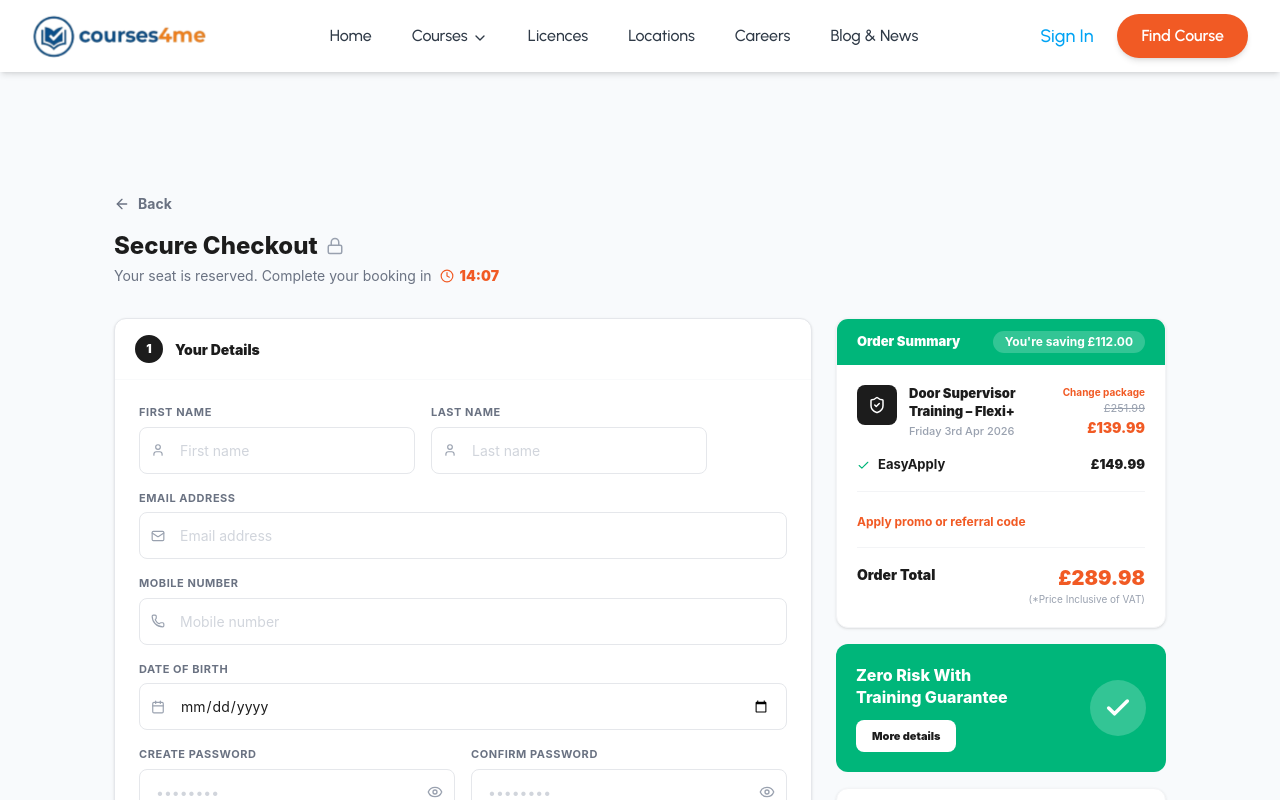
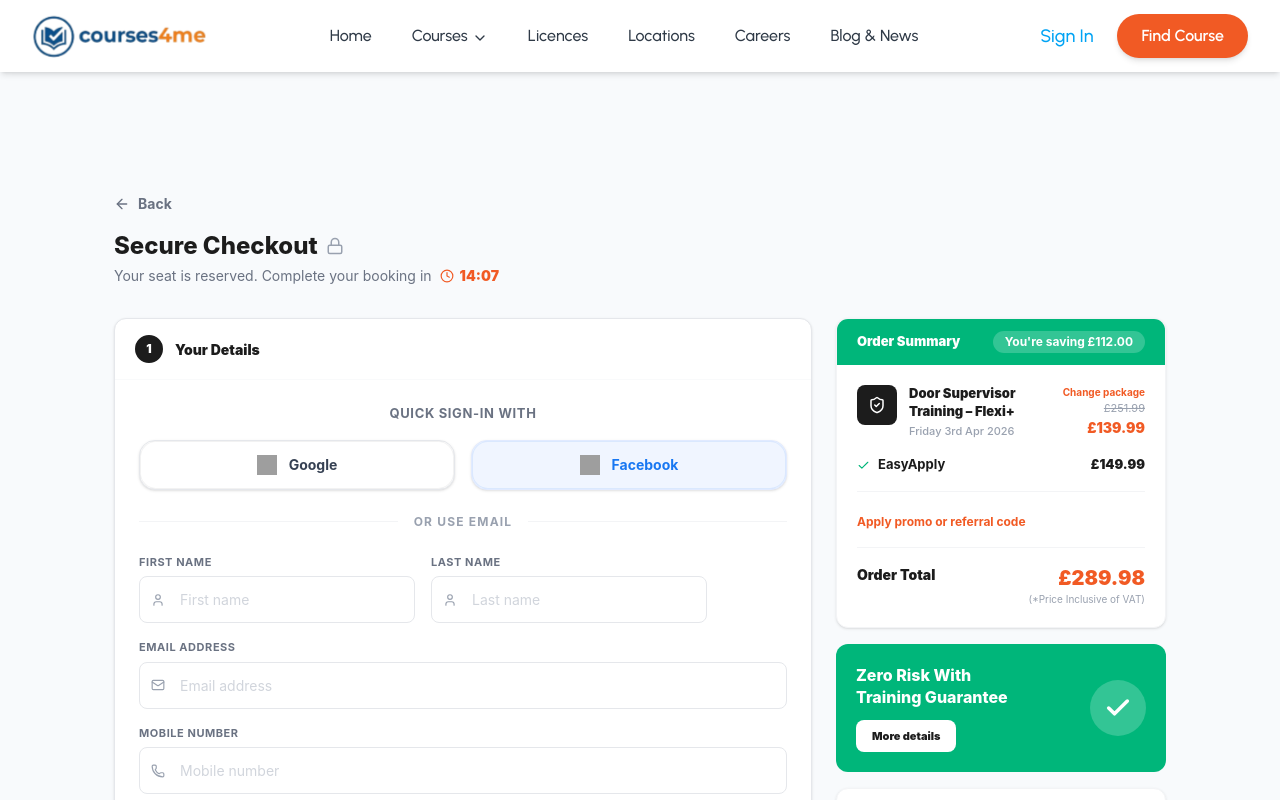
Before and after one commit to Muhammad-ishaq-D/course4me, a React (Vite) app: page /booking/checkout in a window 1280 px wide. Built offline with nearby package versions, Linux system fonts and the light colour scheme; grey boxes are pictures that could not be loaded.

Commit message:
implement authentication context and header navigation with user state management

```diff
--- a/src/pages/Authentication/components/LoginForm.jsx
+++ b/src/pages/Authentication/components/LoginForm.jsx
@@ -3,9 +3,11 @@ import { Mail, Lock, LogIn, User, Eye, EyeOff, Loader2 } from "lucide-react";
 import ForgotPassword from "./ForgotPassword";
 import { useAuth } from "../../../context/AuthContext";
 import { useNavigate, useLocation } from "react-router-dom";
+import SocialLogin from "./SocialLogin";
 
 const LoginForm = () => {
   const [error, setError] = useState("");
+  const [socialHint, setSocialHint] = useState(null); // 'google' | 'facebook' | null
   const [errors, setErrors] = useState({});
   const [showForgotPassword, setShowForgotPassword] = useState(false);
   const [showPassword, setShowPassword] = useState(false);
@@ -52,6 +54,7 @@ const LoginForm = () => {
     e.preventDefault();
 
     setError("");
+    setSocialHint(null);
 
     // frontend validation first
     if (!validateForm()) return;
@@ -64,9 +67,14 @@ const LoginForm = () => {
     } catch (err) {
       console.error("Login error:", err);
 
-      const message = err.response?.data?.message;
+      const data = err.response?.data;
+      const message = data?.message;
+      const provider = data?.socialProvider; // 'google' | 'facebook' | null
 
-      if (message === "Invalid credentials") {
+      if (provider) {
+        setSocialHint(provider);
+        setError(message);
+      } else if (message === "Invalid credentials") {
         setError("Email or password is incorrect");
       } else {
         setError(message || "Something went wrong");
@@ -76,12 +84,6 @@ const LoginForm = () => {
     }
   };
 
-  const handleSocialLogin = (platform) => {
-    // For production, these would redirect to the backend auth endpoints
-    console.log(`Logging in with ${platform}...`);
-    const apiUrl = import.meta.env.VITE_API_URL || "http://localhost:5000/api";
-    window.location.href = `${apiUrl}/auth/${platform.toLowerCase()}`;
-  };
 
   return (
     <div className="flex justify-center lg:justify-end">
@@ -101,11 +103,46 @@ const LoginForm = () => {
             </div>
           </div>
 
-          {error && (
+          {/* Standard error */}
+          {error && !socialHint && (
             <div className="mb-6 p-4 bg-red-50 border border-red-200 text-red-600 rounded-2xl text-sm font-medium animate-in fade-in slide-in-from-top-2">
               {error}
             </div>
           )}
+
+          {/* Social provider hint */}
+          {error && socialHint && (
+            <div className="mb-6 p-4 bg-orange-50 border border-orange-200 rounded-2xl text-sm animate-in fade-in slide-in-from-top-2">
+              <p className="font-bold text-orange-700 mb-3">{error}</p>
+              <div className="flex flex-col gap-2">
+                <button
+                  type="button"
+                  onClick={() => {
+                    const apiUrl = import.meta.env.VITE_API_URL || "http://localhost:5000/api";
+                    window.location.href = `${apiUrl}/auth/${socialHint}`;
+                  }}
+                  className="w-full flex items-center justify-center gap-2 py-2.5 px-4 bg-white border border-orange-200 rounded-xl text-sm font-bold text-gray-700 hover:bg-orange-50 transition-all"
+                >
+                  <img
+                    src={socialHint === "google"
+                      ? "https://www.svgrepo.com/show/355037/google.svg"
+                      : "https://www.svgrepo.com/show/475647/facebook-color.svg"}
+                    className="w-4 h-4"
+                    alt={socialHint}
+                  />
+                  Sign in with {socialHint.charAt(0).toUpperCase() + socialHint.slice(1)}
+                </button>
+                <button
+                  type="button"
+                  onClick={() => setShowForgotPassword(true)}
+                  className="text-orange-600 font-bold text-xs hover:underline"
+                >
+                  Or use &quot;Forgot Password&quot; to set an email password
+                </button>
+              </div>
+            </div>
+          )}
+
 
           <form className="space-y-4" onSubmit={handleSubmit}>
             <div className="space-y-1">
@@ -198,30 +235,7 @@ const LoginForm = () => {
             </div>
           </div>
 
-          <div className="grid grid-cols-2 gap-4">
-            <button
-              onClick={() => handleSocialLogin("Google")}
-              className="flex items-center justify-center gap-3 py-3.5 border border-gray-200 rounded-2xl hover:bg-gray-50 transition-all font-semibold text-sm"
-            >
-              <img
-                src="https://www.svgrepo.com/show/355037/google.svg"
-                className="w-5 h-5"
-                alt="G"
-              />
-              Google
-            </button>
-            <button
-              onClick={() => handleSocialLogin("Facebook")}
-              className="flex items-center justify-center gap-3 py-3.5 bg-[#F0F5FF] text-[#1877F2] rounded-2xl hover:bg-[#E1EAFF] transition-all font-semibold text-sm"
-            >
-              <img
-                src="https://www.svgrepo.com/show/475647/facebook-color.svg"
-                className="w-5 h-5"
-                alt="F"
-              />
-              Facebook
-            </button>
-          </div>
+          <SocialLogin />
         </div>
       </div>
     </div>
--- /dev/null
+++ b/src/pages/Authentication/components/SocialLogin.jsx
@@ -0,0 +1,48 @@
+import React from "react";
+import { useLocation } from "react-router-dom";
+
+const SocialLogin = ({ className = "" }) => {
+  const location = useLocation();
+
+  const handleSocialLogin = (platform) => {
+    const apiUrl = import.meta.env.VITE_API_URL || "http://localhost:5000/api";
+
+    // Pass current path as redirect so user comes back here
+    const currentPath = location.pathname + location.search;
+    const redirectParam = encodeURIComponent(currentPath);
+
+    window.location.href = `${apiUrl}/auth/${platform.toLowerCase()}?redirect=${redirectParam}`;
+  };
+
+  return (
+    <div className={`grid grid-cols-2 gap-4 ${className}`}>
+      <button
+        onClick={() => handleSocialLogin("Google")}
+        className="group relative flex items-center justify-center gap-3 py-3.5 px-4 border border-gray-200 rounded-2xl hover:bg-gray-50 hover:border-gray-300 transition-all duration-300 font-bold text-sm text-gray-700 active:scale-[0.98] bg-white shadow-sm hover:shadow-md"
+      >
+        <img
+          src="https://www.svgrepo.com/show/355037/google.svg"
+          className="w-5 h-5 group-hover:scale-110 transition-transform duration-300"
+          alt="Google"
+        />
+        <span>Google</span>
+        <div className="absolute inset-0 rounded-2xl ring-1 ring-inset ring-black/5 pointer-events-none"></div>
+      </button>
+
+      <button
+        onClick={() => handleSocialLogin("Facebook")}
+        className="group relative flex items-center justify-center gap-3 py-3.5 px-4 bg-[#F0F5FF] text-[#1877F2] border border-[#E1EAFF] rounded-2xl hover:bg-[#E1EAFF] hover:border-[#D1DFFF] transition-all duration-300 font-bold text-sm active:scale-[0.98] shadow-sm hover:shadow-md"
+      >
+        <img
+          src="https://www.svgrepo.com/show/475647/facebook-color.svg"
+          className="w-5 h-5 group-hover:scale-110 transition-transform duration-300"
+          alt="Facebook"
+        />
+        <span>Facebook</span>
+        <div className="absolute inset-0 rounded-2xl ring-1 ring-inset ring-[#1877F2]/10 pointer-events-none"></div>
+      </button>
+    </div>
+  );
+};
+
+export default SocialLogin;
--- a/src/pages/courses/CourseCheckout.jsx
+++ b/src/pages/courses/CourseCheckout.jsx
@@ -36,6 +36,7 @@ import { useSearchParams } from "react-router-dom";
 import {
   checkoutDetailsSchema,
   checkoutBillingSchema,
+  checkoutSocialDetailsSchema,
   validateAll,
   validateField,
 } from "../../utils/validationSchemas";
@@ -44,6 +45,7 @@ import { useAuth } from "../../context/AuthContext";
 import CheckoutSkeleton from "../../components/ui/CheckoutSkeleton";
 import RightSidebar from "../../components/checkoutComponents/RightSidebar";
 import CardPaymentModal from "../../components/modals/CardPaymentModal";
+import SocialLogin from "../Authentication/components/SocialLogin";
 
 /* ─── helpers ─── */
 const StepCheck = () => (
@@ -616,7 +618,7 @@ const BookingConfirmed = ({
 /* ═══════════════════════════════════════════════════════ */
 const CourseCheckout = () => {
   const navigate = useNavigate();
-  const { login: authLogin } = useAuth();
+  const { login: authLogin, user } = useAuth();
   const [searchParams] = useSearchParams();
   const [isLoading, setIsLoading] = useState(true);
   const [isSubmitting, setIsSubmitting] = useState(false);
@@ -756,6 +758,13 @@ const CourseCheckout = () => {
 
   const validateStep = async (step) => {
     if (step === 1) {
+      // If user is already logged in, only validate mobile & dob
+      if (user) {
+        const errs = await validateAll(checkoutSocialDetailsSchema, details);
+        setDetailsErrors(errs);
+        return Object.keys(errs).length === 0;
+      }
+
       const errs = await validateAll(checkoutDetailsSchema, details);
 
       if (
@@ -832,6 +841,26 @@ const CourseCheckout = () => {
     fetchData();
     window.scrollTo(0, 0);
   }, [courseId, scheduleId, plan]);
+
+  // Sync user details if logged in (especially after social auth redirect)
+  useEffect(() => {
+    if (user) {
+      const updatedDetails = {
+        ...details,
+        firstName: user.name?.split(" ")[0] || details.firstName,
+        lastName: user.name?.split(" ").slice(1).join(" ") || details.lastName,
+        email: user.email || details.email,
+        mobile: user.phone || details.mobile,
+        dob: user.dob || details.dob,
+      };
+      setDetails(updatedDetails);
+
+      // If user has all required info, auto-advance to step 2 if we are on step 1
+      if (activeStep === 1 && updatedDetails.mobile && updatedDetails.dob && updatedDetails.firstName) {
+        setActiveStep(2);
+      }
+    }
+  }, [user]);
 
   useEffect(() => {
     if (isLoading || isConfirmed) return;
@@ -1035,7 +1064,55 @@ const CourseCheckout = () => {
                     </div>
                   )}
 
-                  {isLoggingIn ? (
+                  {user ? (
+                    <div className="space-y-4 animate-in fade-in slide-in-from-top-2 duration-300">
+                      <div className="bg-blue-50/50 border border-blue-100 p-4 rounded-xl mb-4">
+                        <p className="text-[13px] text-blue-700 font-semibold">
+                          Please complete your profile with your mobile number and date of birth to proceed.
+                        </p>
+                      </div>
+                      <FieldInput
+                        label="Mobile number"
+                        placeholder="Mobile number"
+                        type="tel"
+                        value={details.mobile}
+                        onChange={(v) => updateDetail("mobile", v)}
+                        icon={Phone}
+                        error={detailsErrors.mobile}
+                      />
+                      <FieldInput
+                        label="Date of birth"
+                        type="date"
+                        value={details.dob}
+                        onChange={(v) => updateDetail("dob", v)}
+                        icon={Calendar}
+                        error={detailsErrors.dob}
+                      />
+                      <SaveBtn
+                        loading={checkingEmail}
+                        onClick={async () => {
+                          if (await validateStep(1)) setActiveStep(2);
+                        }}
+                      />
+                    </div>
+                  ) : (
+                    <>
+                      <div className="mb-6">
+                        <p className="text-[13px] text-gray-500 font-bold mb-4 text-center uppercase tracking-wider">
+                          Quick sign-in with
+                        </p>
+                        <SocialLogin />
+                        <div className="relative my-6">
+                          <div className="absolute inset-0 flex items-center">
+                            <span className="w-full border-t border-gray-100"></span>
+                          </div>
+                          <div className="relative flex justify-center text-xs uppercase text-gray-400 font-bold">
+                            <span className="bg-white px-4 tracking-widest">or use email</span>
+                          </div>
+                        </div>
+                      </div>
+
+                      {isLoggingIn ? (
                     /* ── Inline Login Fields ── */
                     <div className="space-y-4 animate-in fade-in slide-in-from-top-2 duration-300">
                       <div className="bg-blue-50/50 border border-blue-100 p-4 rounded-xl mb-4">
@@ -1179,6 +1256,8 @@ const CourseCheckout = () => {
                       </div>
                     </>
                   )}
+                    </>
+                  )}
                 </div>
               </div>
             )}
--- a/src/utils/validationSchemas.js
+++ b/src/utils/validationSchemas.js
@@ -37,6 +37,15 @@ export const checkoutDetailsSchema = yup.object({
   confirmPassword: yup.string()
     .required('Please confirm your password')
     .oneOf([yup.ref('password')], 'Passwords do not match'),
+});
+
+// ─── Checkout Step 1 (Social/Logged-in users): Only mobile & dob ───
+export const checkoutSocialDetailsSchema = yup.object({
+  mobile: phoneField(),
+  dob: yup.date()
+    .required('Date of birth is required')
+    .typeError('Please enter a valid date')
+    .max(new Date(new Date().setFullYear(new Date().getFullYear() - 18)), 'You must be at least 18 years old'),
 });
 
 // ─── Checkout Step 2: Billing Address ───
```
Also changed, not shown: src/components/shared/Header.jsx (+26 -11 lines), src/context/AuthContext.jsx (+5 -2 lines), 1 other file (tests, documents, lock files or other folders).
